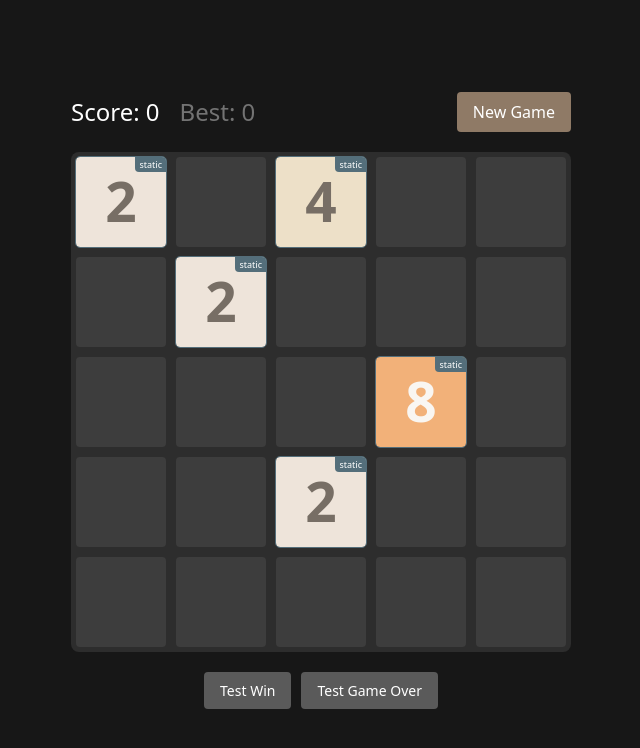
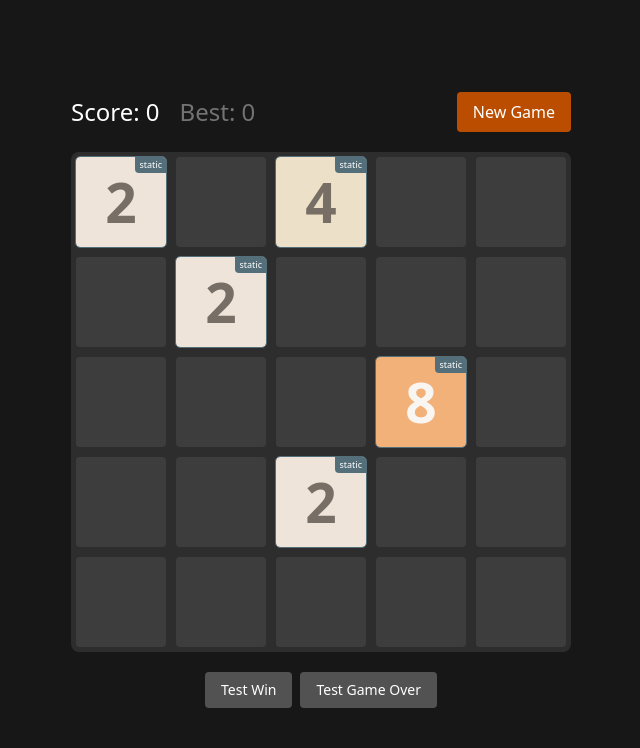
Before and after one commit to jigargosar/react-2048-2025, a React (Vite) app: page / in a window 1280 px wide. Shown: the top 748 px of the page, without its empty margins (319-959 px from the left). Built offline with nearby package versions, Linux system fonts and the light colour scheme.

Commit message:
Refactor button styles in TileSlideDemo3 to use Tailwind CSS classes for consistency

```diff
--- a/src/TileSlideDemo3.tsx
+++ b/src/TileSlideDemo3.tsx
@@ -468,15 +468,7 @@ export function TileSlideDemo3() {
                 </div>
                 <button
                     onClick={resetGame}
-                    style={{
-                        padding: '8px 16px',
-                        fontSize: '16px',
-                        backgroundColor: '#8f7a66',
-                        color: '#fff',
-                        border: 'none',
-                        borderRadius: '4px',
-                        cursor: 'pointer',
-                    }}
+                    className="py-2 px-4 text-base bg-amber-700 text-white rounded cursor-pointer"
                 >
                     New Game
                 </button>
@@ -537,32 +529,16 @@ export function TileSlideDemo3() {
                 )}
             </div>
 
-            <div style={{ display: 'flex', gap: '10px', marginTop: '20px' }}>
+            <div className="flex gap-2 mt-5">
                 <button
                     onClick={setUpTestWin}
-                    style={{
-                        padding: '8px 16px',
-                        fontSize: '14px',
-                        backgroundColor: '#5a5a5a',
-                        color: '#fff',
-                        border: 'none',
-                        borderRadius: '4px',
-                        cursor: 'pointer',
-                    }}
+                    className="py-2 px-4 text-sm bg-neutral-600 text-white rounded cursor-pointer"
                 >
                     Test Win
                 </button>
                 <button
                     onClick={setUpTestGameOver}
-                    style={{
-                        padding: '8px 16px',
-                        fontSize: '14px',
-                        backgroundColor: '#5a5a5a',
-                        color: '#fff',
-                        border: 'none',
-                        borderRadius: '4px',
-                        cursor: 'pointer',
-                    }}
+                    className="py-2 px-4 text-sm bg-neutral-600 text-white rounded cursor-pointer"
                 >
                     Test Game Over
                 </button>
```
